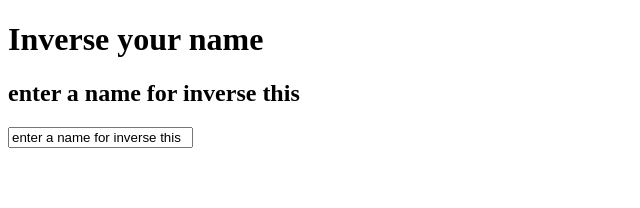
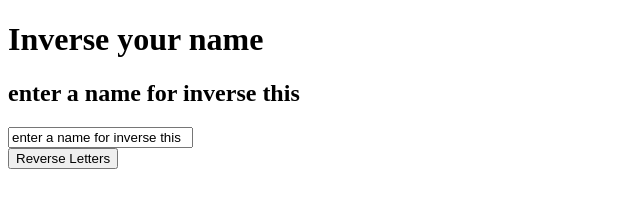
Before and after one commit to benaor/name_inversor, a plain HTML site: page index.html in a window 1280 px wide. Shown: the whole page, without its empty margins (0-640 px from the left). Drawn offline with nearby package versions, Linux system fonts and the light colour scheme.

Commit message:
create method : 'inverseName' for reverse letter

```diff
--- a/index.html
+++ b/index.html
@@ -17,9 +17,12 @@
 
         <h2>{{ inverse }}</h2>
 
-        <input type="text" v-model="inverse">
+        <input type="text" v-model="inverse"> <br>
+
+        <button v-on:click="inverseName"> Reverse Letters </button>
 
     </div>
+
     <script>
 
         new Vue ({
@@ -29,6 +32,7 @@
             },
             methods : {
                 inverseName: function(){
+                    this.inverse = this.inverse.split('').reverse().join('');
                 }
             }
         })
```
